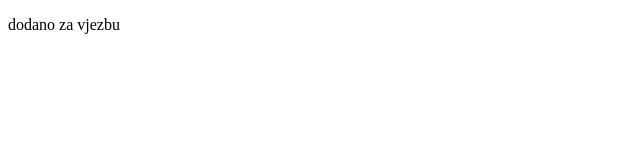
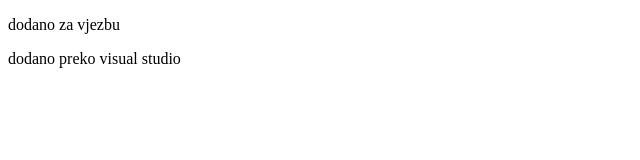
Before and after one commit to dadomilicic/vjezba-git, a plain HTML site: page index.html in a window 1280 px wide. Shown: the whole page, without its empty margins (0-640 px from the left). Drawn offline with Linux system fonts and the light colour scheme.

Commit message:
visual studio

```diff
--- a/index.html
+++ b/index.html
@@ -7,5 +7,6 @@
 </head>
 <body>
     <p>dodano za vjezbu</p>
+    <p>dodano preko visual studio</p>
 </body>
 </html>
```
